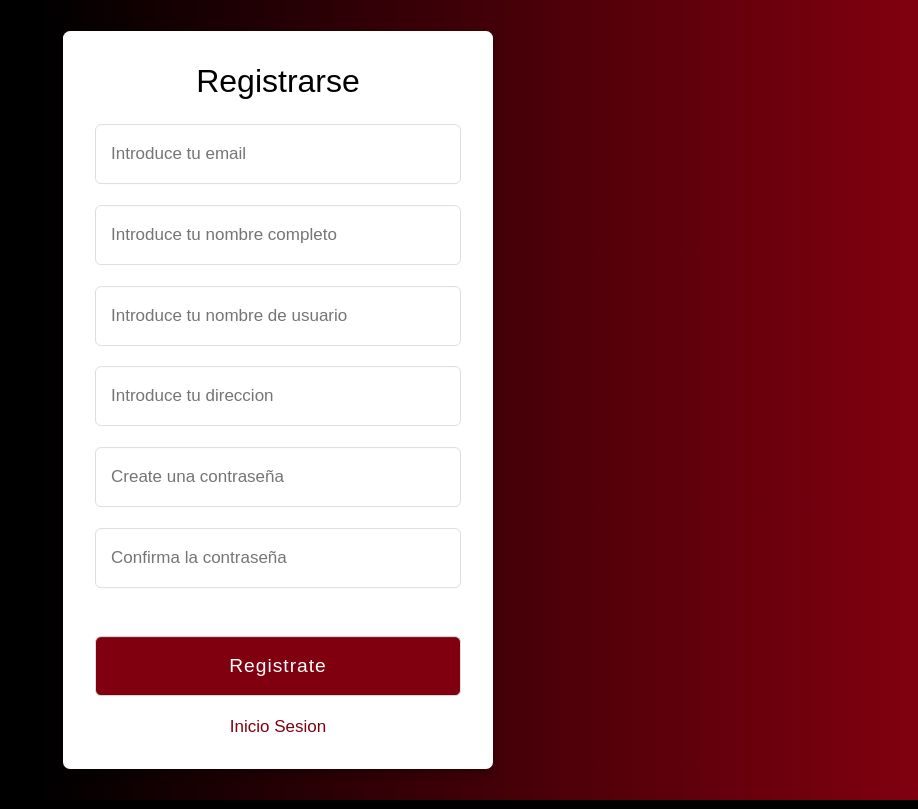
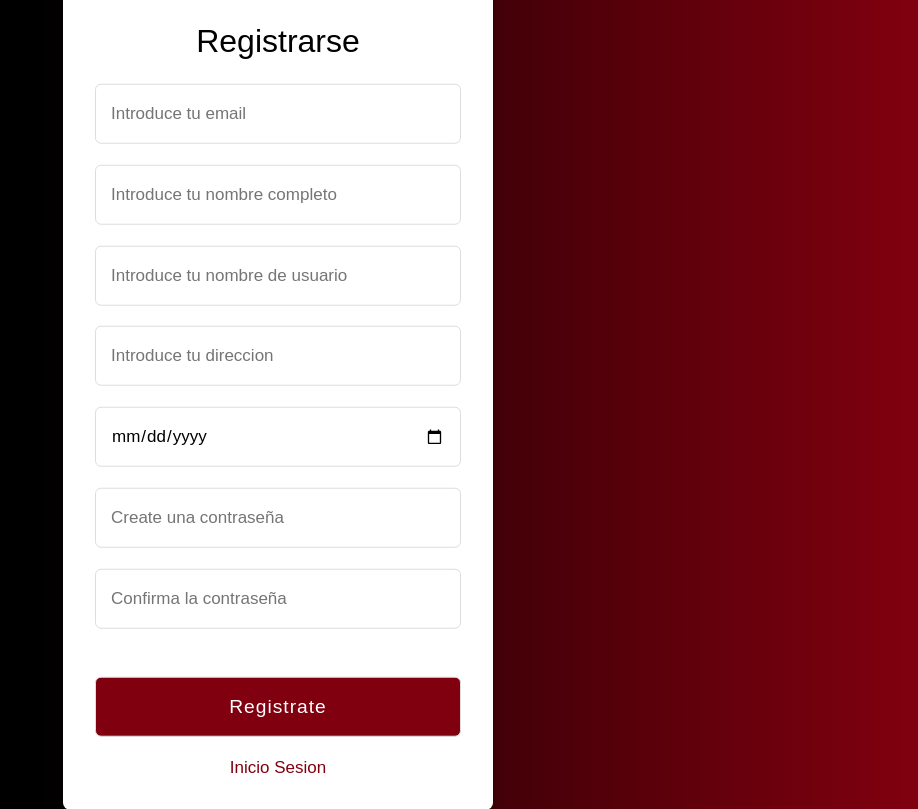
Before and after one commit to davidmato/RecaMan, a Django app: template templates/register.html in a window 1280 px wide. Shown: the whole page, without its empty margins (362-1280 px from the left). Run offline with Django 4.2, Linux system fonts and the light colour scheme; the template is opened without the code that fills it, so the values that code supplies are empty.

Commit message:
SE TERMINA DE REALIZAR EL REGISTRO DE USUARIO PARTICULAR

```diff
--- a/templates/register.html
+++ b/templates/register.html
@@ -112,6 +112,7 @@
               <input type="text" id="nombre-registro" name="nombre-registro" placeholder="Introduce tu nombre completo">
               <input type="text" id="nom-usuario" name="nom-usuario" placeholder="Introduce tu nombre de usuario">
               <input type="text" id="direccion" name="register-direccion" placeholder="Introduce tu direccion">
+              <input type="date" id="fecha-nacimiento" name="fecha-nacimiento" placeholder="Introduce tu fecha de nacimiento">
               <input type="password" id="contraseña-registro" name="contraseña-registro" placeholder="Create una contraseña">
               <input type="password" id="confirmar" name="confirmar" placeholder="Confirma la contraseña">
 
```
